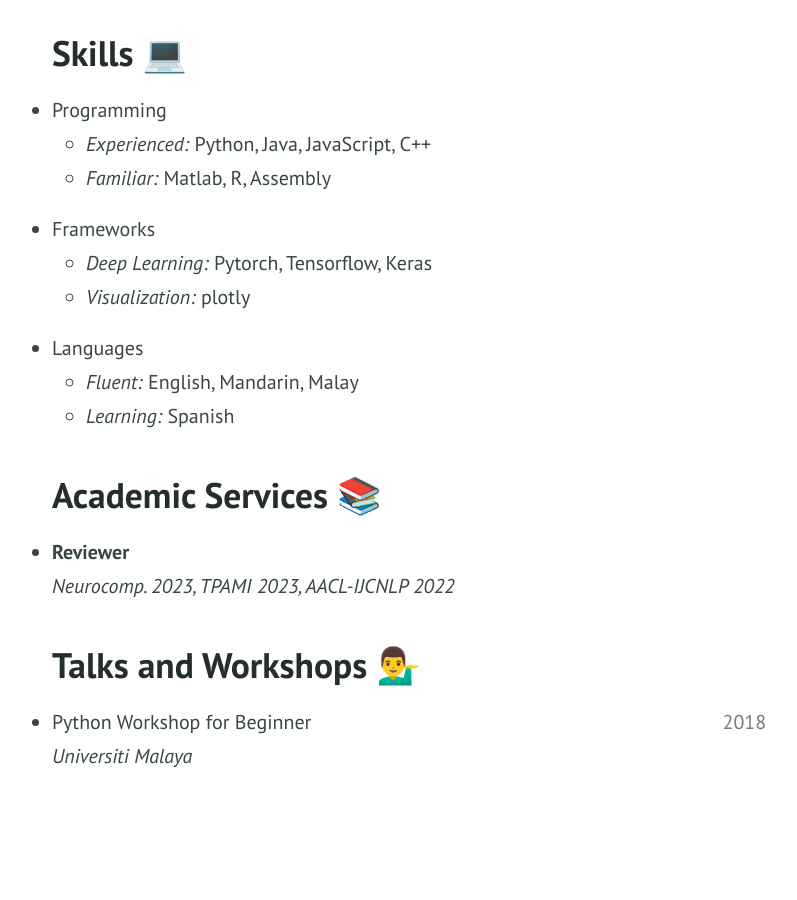
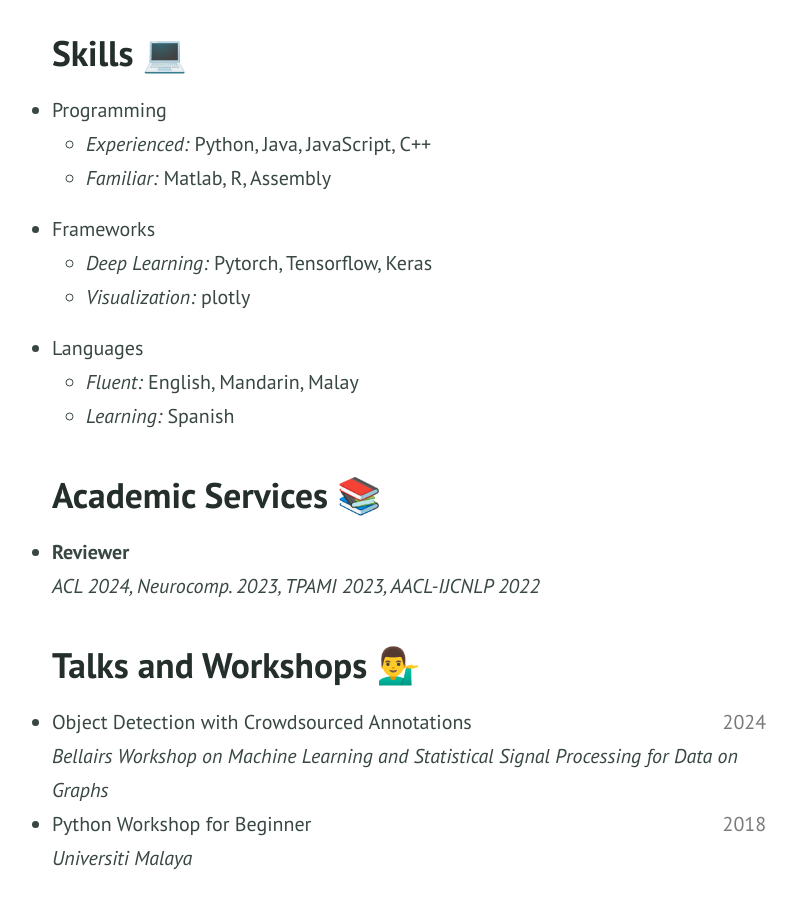
Before and after one commit to zhiqin1998/zhiqin1998.github.io, a Jekyll site: the page built from resume.md, in a window 1280 px wide and 900 px high, scrolled down 2098 px. Shown: the whole window, without its empty margins (231-1028 px from the left). Built offline with Jekyll 4.4.1, drawn with Linux system fonts in a browser that asks for light colours; before the commit the page ends 2896 px from its top, so only the background shows below that.

Commit message:
update 2024 april

```diff
--- a/resume.md
+++ b/resume.md
@@ -258,7 +258,7 @@ For more details, you can download the pdf version of my resume [{% include icon
 <ul>
   <li>
   <b>Reviewer</b><br>
-  <i>Neurocomp. 2023, TPAMI 2023, AACL-IJCNLP 2022</i>
+  <i>ACL 2024, Neurocomp. 2023, TPAMI 2023, AACL-IJCNLP 2022</i>
   </li>
 </ul>
 
@@ -267,6 +267,11 @@ For more details, you can download the pdf version of my resume [{% include icon
 
 <ul>
   <li>
+    Object Detection with Crowdsourced Annotations
+    <span style="float:right; color:#7a7a7a;">2024</span> <br>
+    <i>Bellairs Workshop on Machine Learning and Statistical Signal Processing for Data on Graphs</i>
+  </li>
+  <li>
     Python Workshop for Beginner
     <span style="float:right; color:#7a7a7a;">2018</span> <br>
     <i>Universiti Malaya</i>
```
